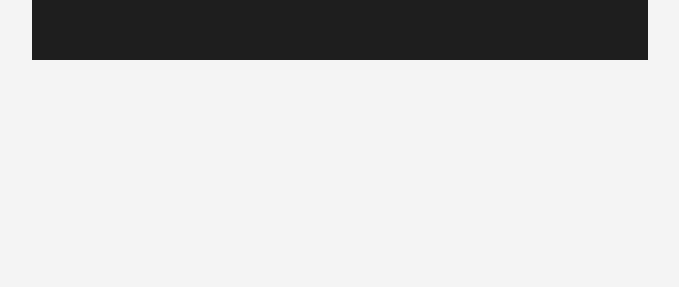
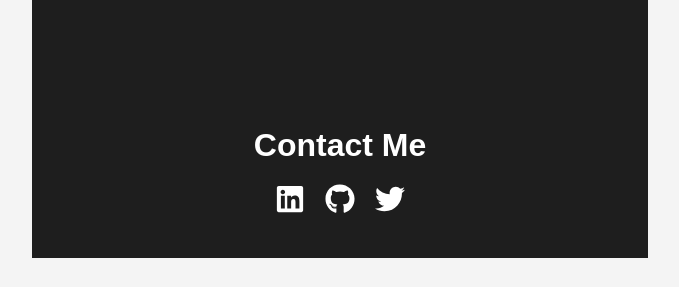
Before and after one commit to chambavy/portfolio, a React (Create React App) app: page / in a window 1280 px wide. Shown: the part 981-1268 px from the top of the page, without its empty margins (300-979 px from the left). Before the commit the page ends 1073 px from the top, so only its background shows below. Built offline with nearby package versions, Linux system fonts and the light colour scheme.

Commit message:
about_contact me

```diff
--- a/package.json
+++ b/package.json
@@ -8,6 +8,7 @@
     "@testing-library/user-event": "^13.5.0",
     "react": "^18.3.1",
     "react-dom": "^18.3.1",
+    "react-icons": "^5.3.0",
     "react-router-dom": "^6.26.1",
     "react-scripts": "5.0.1",
     "web-vitals": "^2.1.4"
--- a/src/Pages/About.css
+++ b/src/Pages/About.css
@@ -70,3 +70,24 @@
     font-size: 1.1rem;
     line-height: 1.6;
   }
+  .contact-info {
+    padding: 40px 20px;
+    background: #1e1e1e;
+    text-align: center;
+  }
+
+  .contact-info h2 {
+    font-size: 2rem;
+    margin-bottom: 20px;
+  }
+
+  .social-links a {
+    color: #fff;
+    margin: 0 10px;
+    display: inline-block;
+    transition: color 0.3s;
+  }
+
+  .social-links a:hover {
+    color: #00bfff;
+  }
--- a/src/Pages/About.js
+++ b/src/Pages/About.js
@@ -1,6 +1,7 @@
 // About.js
 import React from "react";
 import "./About.css"; // Import the CSS file
+import { FaLinkedin, FaGithub, FaTwitter } from 'react-icons/fa';
 
 const About = () => {
 
@@ -24,6 +25,20 @@
 
         </p>
       </div>
+      <div className="contact-info">
+        <h2>Contact Me</h2>
+        <div className="social-links">
+          <a href="https://www.linkedin.com/in/your-profile" target="_blank" rel="noopener noreferrer" aria-label="LinkedIn">
+            <FaLinkedin size={30} />
+          </a>
+          <a href="https://github.com/your-profile" target="_blank" rel="noopener noreferrer" aria-label="GitHub">
+            <FaGithub size={30} />
+          </a>
+          <a href="https://twitter.com/your-profile" target="_blank" rel="noopener noreferrer" aria-label="Twitter">
+            <FaTwitter size={30} />
+          </a>
+        </div>
+      </div>
     </div>
   );
 };
```
Also changed, not shown: 1 other file (tests, documents, lock files or other folders).
